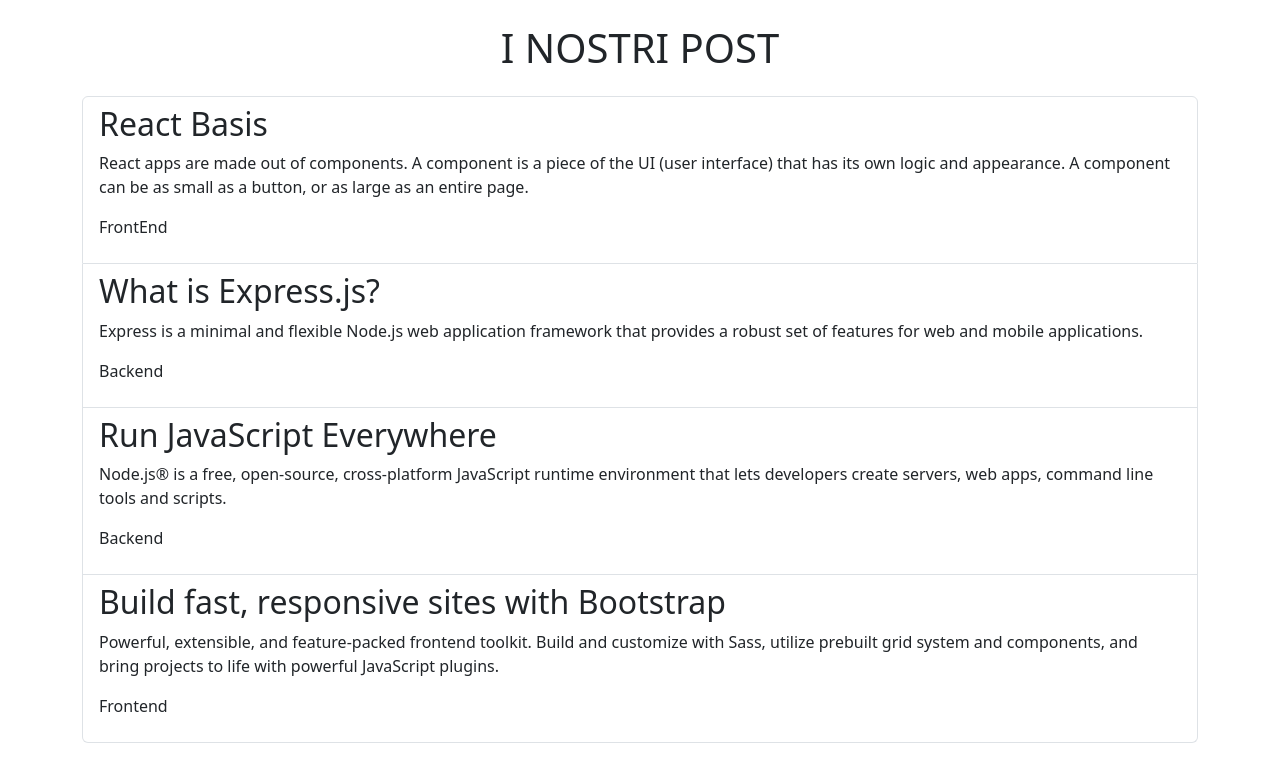
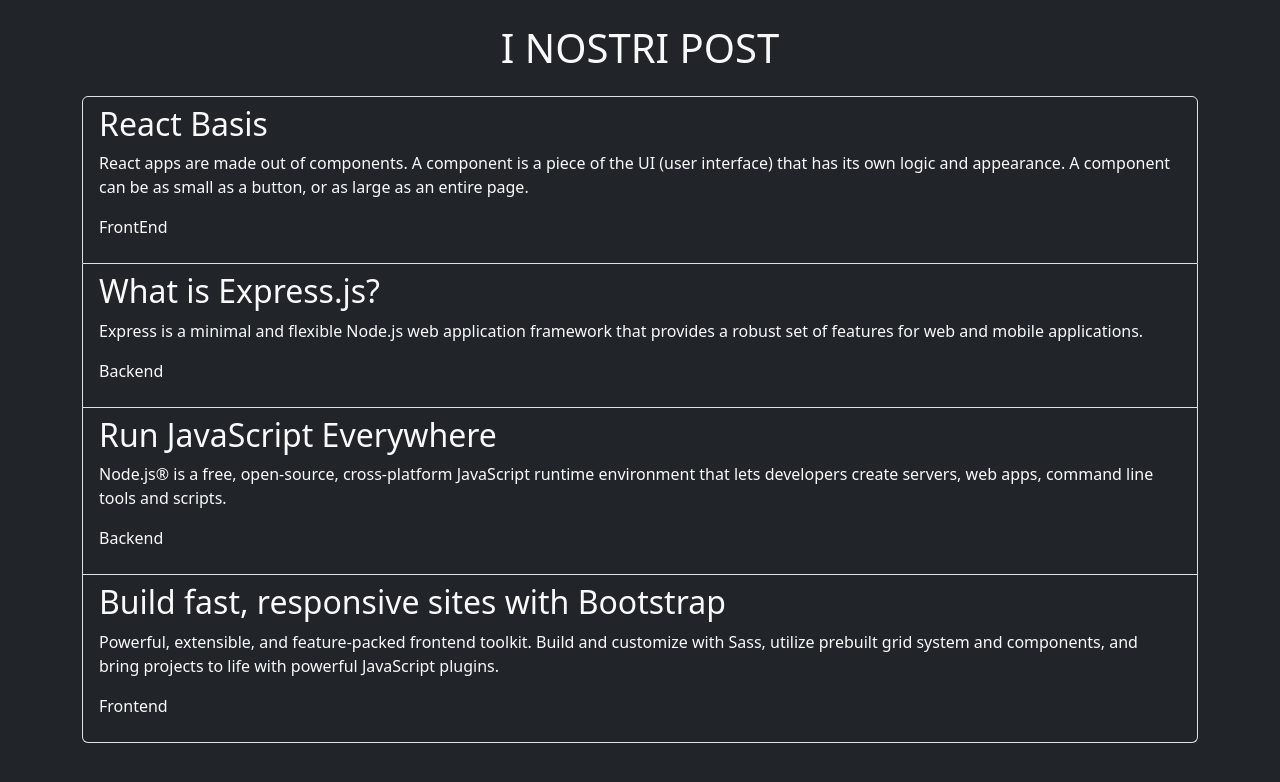
Before and after one commit to ilariamaffiola/react-context-api, a React (Vite) app: page / in a window 1280 px wide. Shown: the top 782 px of the page. Built offline with nearby package versions, Linux system fonts and the light colour scheme.

Commit message:
[UPD] Enhance styling in Posts components with Bootstrap classes for improved readability

```diff
--- a/src/App.jsx
+++ b/src/App.jsx
@@ -11,9 +11,11 @@
   ];
   return (
     <>
-      <PostListContext.Provider value={{posts}}>
-        <PostsPage />
-      </PostListContext.Provider>
+      <body className='bg-dark'>
+        <PostListContext.Provider value={{posts}}>
+          <PostsPage />
+        </PostListContext.Provider>
+      </body>
 
     </>
   )
--- a/src/Components/Posts/PostCard.jsx
+++ b/src/Components/Posts/PostCard.jsx
@@ -2,7 +2,7 @@
 
 const PostCard = ({post}) => {
   return (
-    <li key={post.id} className='list-group-item'>
+    <li key={post.id} className='list-group-item bg-dark text-light'>
           <h2>{post.title}</h2>
           <p>{post.content}</p>
           <p>{post.category}</p>
--- a/src/Components/Posts/PostsPage.jsx
+++ b/src/Components/Posts/PostsPage.jsx
@@ -4,7 +4,7 @@
   return (
     <>
     <header className='my-4'>
-        <h1 className='text-center'>I NOSTRI POST</h1>
+        <h1 className='text-center text-light'>I NOSTRI POST</h1>
     </header>
     <main>
         <div className='container'>
```
